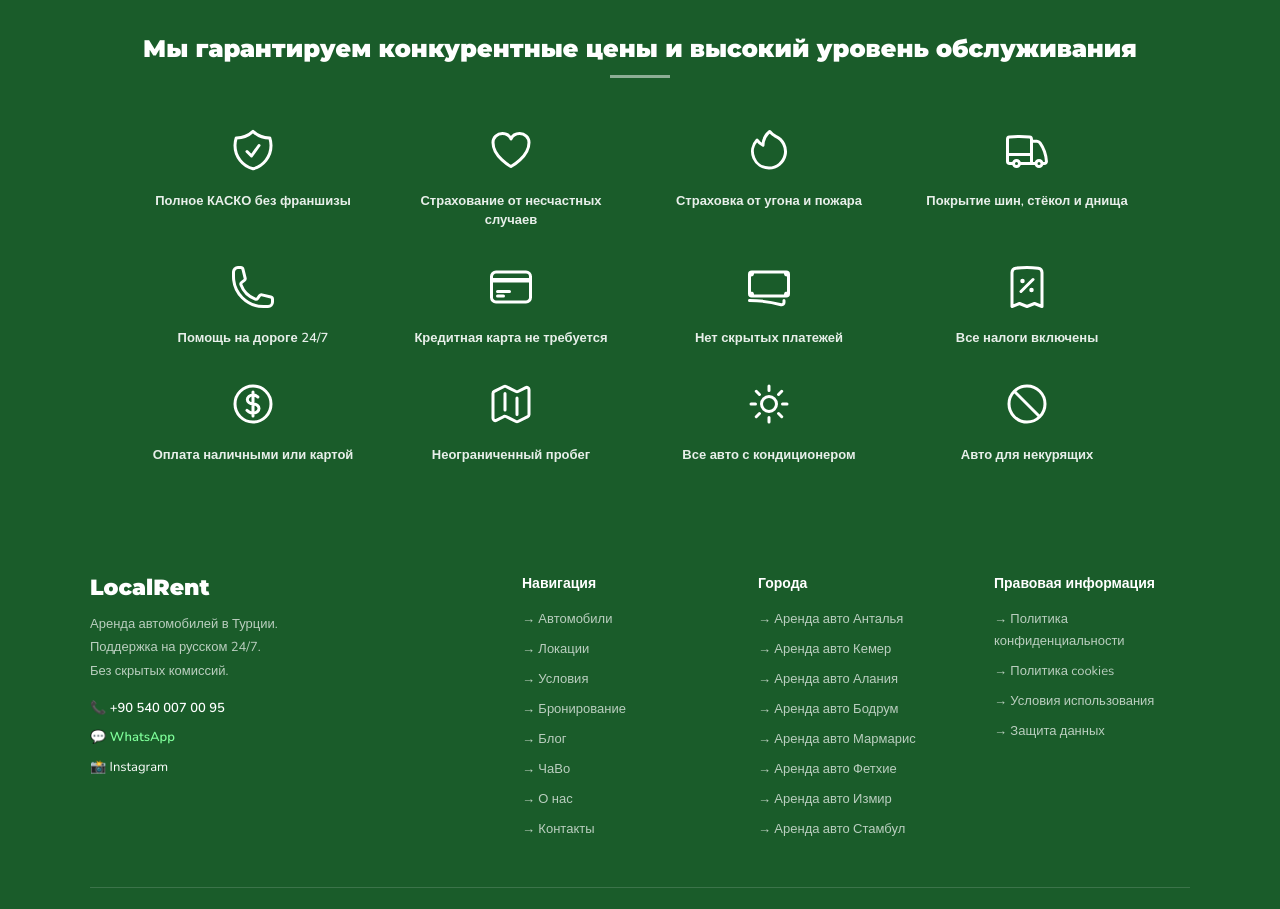
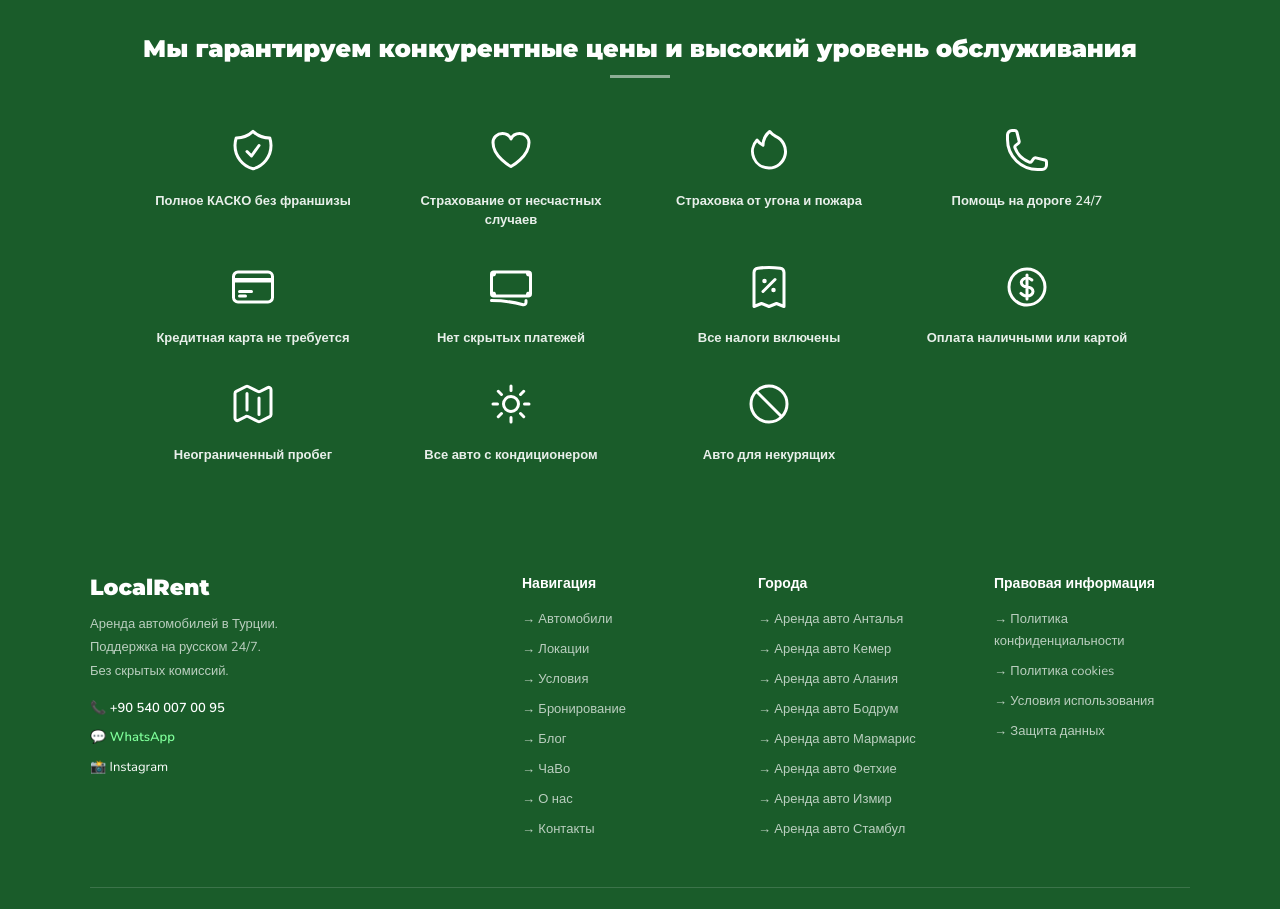
Before and after one commit to ozturkkrasim-png/localrent, a React (Vite) app: page / in a window 1280 px wide. Shown: the part 2260-3169 px from the top of the page. Built offline with nearby package versions, Linux system fonts and the light colour scheme.

Commit message:
Update App.jsx

```diff
--- a/src/App.jsx
+++ b/src/App.jsx
@@ -845,7 +845,7 @@ export default function App() {
                 { d: "M9 12.75L11.25 15 15 9.75m-3-7.036A11.959 11.959 0 013.598 6 11.955 11.955 0 003 9.749c0 5.592 3.824 10.29 9 11.623 5.176-1.332 9-6.03 9-11.622 0-1.31-.21-2.571-.598-3.751h-.152c-3.196 0-6.1-1.248-8.25-3.285z", text: lang==="ru"?"Полное КАСКО без франшизы":lang==="tr"?"Muafiyetsiz Tam Kasko":"Full Comprehensive Insurance" },
                 { d: "M21 8.25c0-2.485-2.099-4.5-4.688-4.5-1.935 0-3.597 1.126-4.312 2.733-.715-1.607-2.377-2.733-4.313-2.733C5.1 3.75 3 5.765 3 8.25c0 7.22 9 12 9 12s9-4.78 9-12z", text: lang==="ru"?"Страхование от несчастных случаев":lang==="tr"?"Kaza Sigortası":"Accident Insurance" },
                 { d: "M15.362 5.214A8.252 8.252 0 0112 21 8.25 8.25 0 016.038 7.048 8.287 8.287 0 009 9.6a8.983 8.983 0 013.361-6.867 8.21 8.21 0 003 2.48z", text: lang==="ru"?"Страховка от угона и пожара":lang==="tr"?"Hırsızlık ve Yangın Sigortası":"Theft & Fire Insurance" },
-                { d: "M8.25 18.75a1.5 1.5 0 01-3 0m3 0a1.5 1.5 0 00-3 0m3 0h6m-9 0H3.375a1.125 1.125 0 01-1.125-1.125V14.25m17.25 4.5a1.5 1.5 0 01-3 0m3 0a1.5 1.5 0 00-3 0m3 0h1.125c.621 0 1.129-.504 1.09-1.124a17.902 17.902 0 00-3.213-9.193 2.056 2.056 0 00-1.58-.86H14.25M16.5 18.75h-2.25m0-11.177v-.958c0-.568-.422-1.048-.987-1.106a48.554 48.554 0 00-10.026 0 1.106 1.106 0 00-.987 1.106v7.635m12-6.677v6.677m0 4.5v-4.5m0 0h-12", text: lang==="ru"?"Покрытие шин, стёкол и днища":lang==="tr"?"Lastik, Cam ve Alt Kısım":"Tires, Glass & Underbody" },
+
                 { d: "M2.25 6.75c0 8.284 6.716 15 15 15h2.25a2.25 2.25 0 002.25-2.25v-1.372c0-.516-.351-.966-.852-1.091l-4.423-1.106c-.44-.11-.902.055-1.173.417l-.97 1.293c-.282.376-.769.542-1.21.38a12.035 12.035 0 01-7.143-7.143c-.162-.441.004-.928.38-1.21l1.293-.97c.363-.271.527-.734.417-1.173L6.963 3.102a1.125 1.125 0 00-1.091-.852H4.5A2.25 2.25 0 002.25 4.5v2.25z", text: lang==="ru"?"Помощь на дороге 24/7":lang==="tr"?"7/24 Yol Yardımı":"24/7 Roadside Assistance" },
                 { d: "M2.25 8.25h19.5M2.25 9h19.5m-16.5 5.25h6m-6 2.25h3m-3.75 3h15a2.25 2.25 0 002.25-2.25V6.75A2.25 2.25 0 0019.5 4.5h-15a2.25 2.25 0 00-2.25 2.25v10.5A2.25 2.25 0 004.5 19.5z", text: lang==="ru"?"Кредитная карта не требуется":lang==="tr"?"Kredi Kartı Gerekmiyor":"No Credit Card Required" },
                 { d: "M2.25 18.75a60.07 60.07 0 0115.797 2.101c.727.198 1.453-.342 1.453-1.096V18.75M3.75 4.5v.75A.75.75 0 013 6h-.75m0 0v-.375c0-.621.504-1.125 1.125-1.125H20.25M2.25 6v9m18-10.5v.75c0 .414.336.75.75.75h.75m-1.5-1.5h.375c.621 0 1.125.504 1.125 1.125v9.75c0 .621-.504 1.125-1.125 1.125h-.375m1.5-1.5H21a.75.75 0 00-.75.75v.75m0 0H3.75m0 0h-.375a1.125 1.125 0 01-1.125-1.125V15m1.5 1.5v-.75A.75.75 0 003 15h-.75", text: lang==="ru"?"Нет скрытых платежей":lang==="tr"?"Gizli Ücret Yok":"No Hidden Fees" },
```
